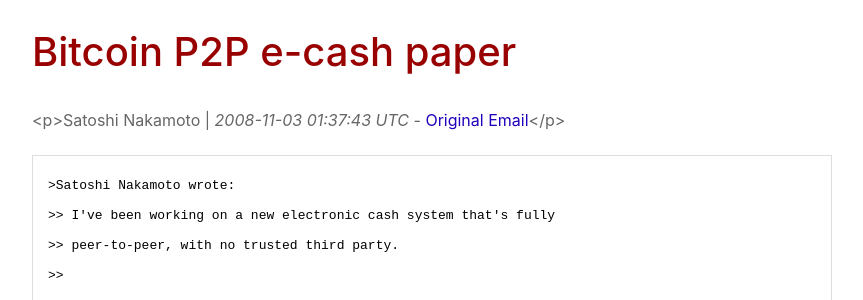
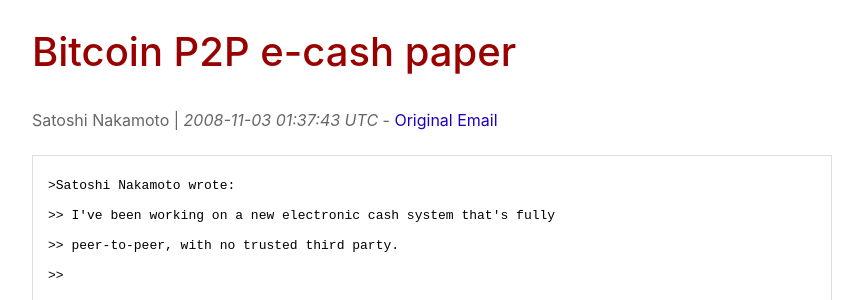
Before and after one commit to nakamotostudies/nakamotostudies.github.io, a Jekyll site: the page built from emails/cryptography/2.md, in a window 1280 px wide and 900 px high. Shown: the part 246-546 px from the top of the window, without its empty margins (58-921 px from the left). Built offline with Jekyll 4.4.1, drawn with Linux system fonts in a browser that asks for light colours; our own code applies the rules of GitHub Pages for plain Markdown files.

Commit message:
Update 2.md

```diff
--- a/emails/cryptography/2.md
+++ b/emails/cryptography/2.md
@@ -2,7 +2,7 @@
 
 # Bitcoin P2P e-cash paper
 
-<small><p>Satoshi Nakamoto | <em>2008-11-03 01:37:43 UTC</em> - <a href="http://www.metzdowd.com/pipermail/cryptography/2008-November/014815.html">Original Email</a></p></small>
+<p><small>Satoshi Nakamoto | <em>2008-11-03 01:37:43 UTC</em> - <a href="http://www.metzdowd.com/pipermail/cryptography/2008-November/014815.html">Original Email</a></small></p>
 
 
 <pre>>Satoshi Nakamoto wrote:
```
